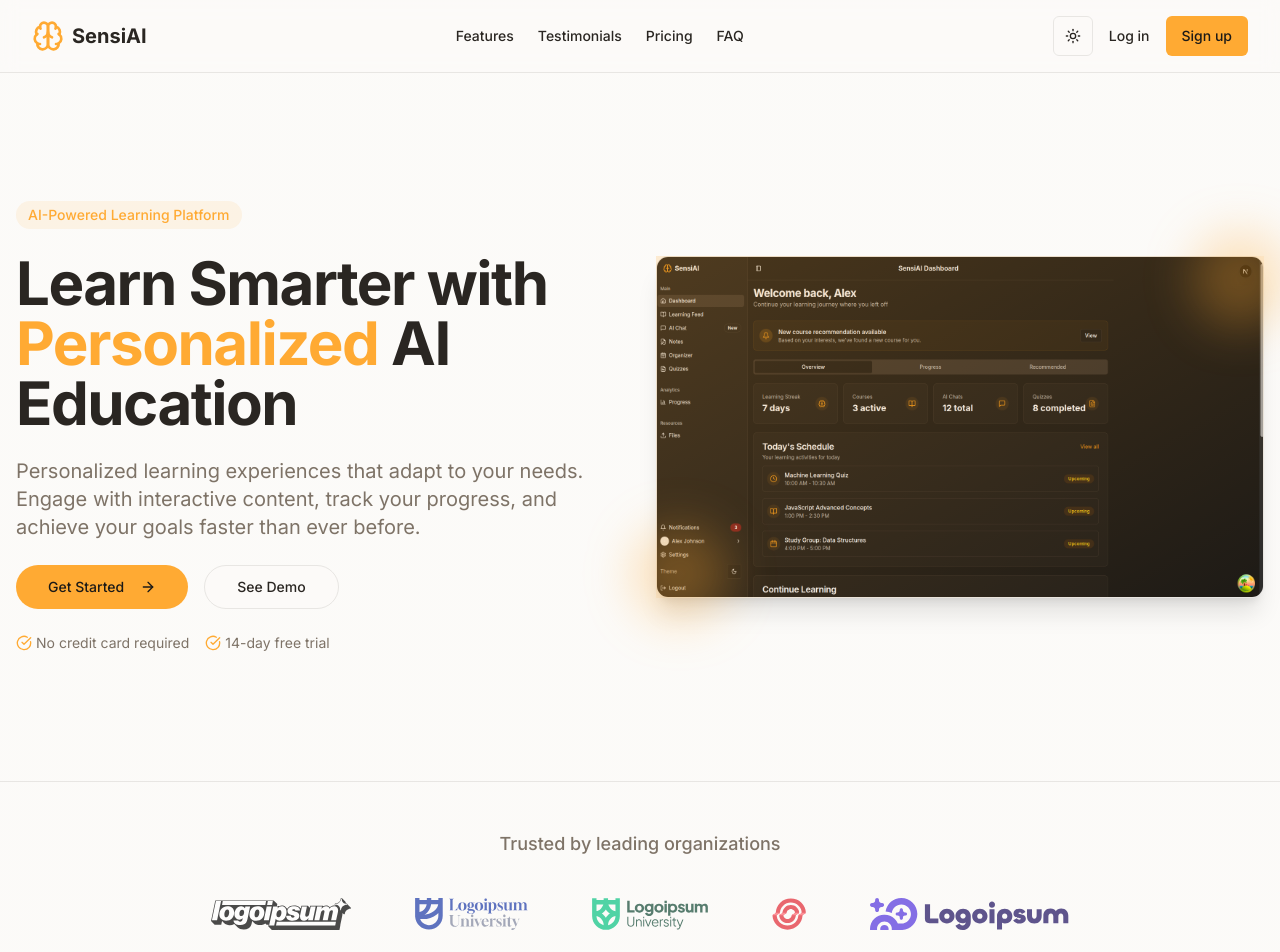
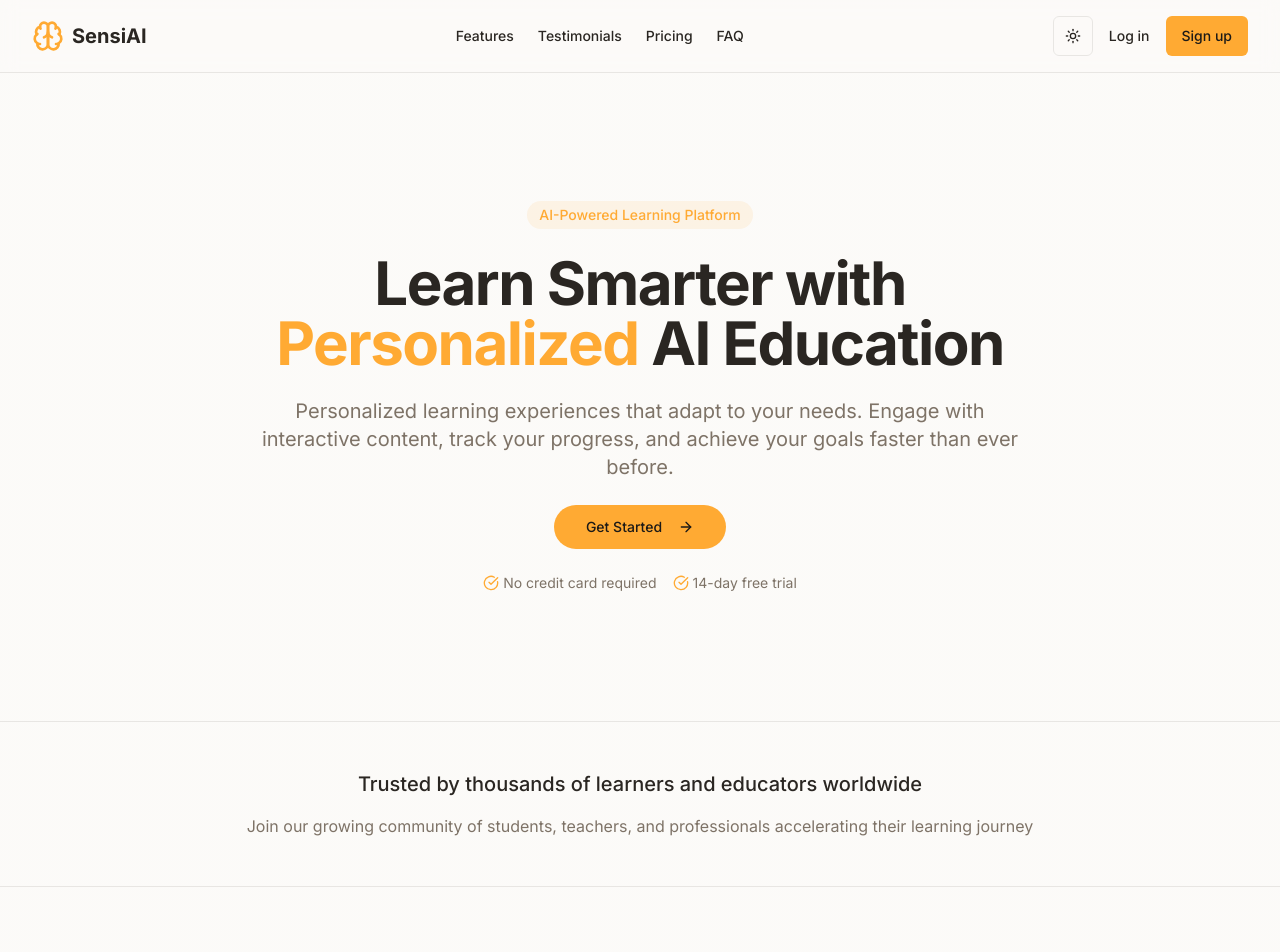
Before and after one commit to himanshuraimau/sensai-v0-archive, a Next.js app: page / in a window 1280 px wide. Shown: the top 952 px of the page. Built offline with nearby package versions, Linux system fonts and the light colour scheme; no server answers.

Commit message:
feat: Enhance landing page layout and content for improved user engagement

```diff
--- a/app/page.tsx
+++ b/app/page.tsx
@@ -5,6 +5,7 @@ import { Button } from "@/components/ui/button"
 import { ArrowRight, Brain, Lightbulb, Zap, CheckCircle, Star, Users, BookOpen, BarChart, Shield } from "lucide-react"
 import { ThemeToggle } from "@/components/theme-toggle"
 import { motion } from "framer-motion"
+import Image from "next/image"
 
 export default function LandingPage() {
   return (
@@ -47,8 +48,12 @@ export default function LandingPage() {
       {/* Hero Section */}
       <section className="relative overflow-hidden py-20 md:py-32">
         <div className="container mx-auto px-4">
-          <div className="grid gap-12 md:grid-cols-2 md:gap-8 items-center">
-            <motion.div className="space-y-6" initial={{ opacity: 0, y: 20 }} animate={{ opacity: 1, y: 0 }} transition={{ delay: 0.6 }}>
+          <motion.div
+            className="max-w-3xl mx-auto space-y-6 text-center"
+            initial={{ opacity: 0, y: 20 }}
+            animate={{ opacity: 1, y: 0 }}
+            transition={{ delay: 0.6 }}
+          >
             <div className="inline-block rounded-full bg-primary/10 px-3 py-1 text-sm font-medium text-primary">
               AI-Powered Learning Platform
             </div>
@@ -59,17 +64,14 @@ export default function LandingPage() {
               Personalized learning experiences that adapt to your needs. Engage with interactive content, track your
               progress, and achieve your goals faster than ever before.
             </p>
-              <div className="flex flex-wrap gap-4">
+            <div className="flex flex-wrap justify-center gap-4">
               <Button size="lg" asChild className="rounded-full">
                 <Link href="/signup">
                   Get Started <ArrowRight className="ml-2 h-4 w-4" />
                 </Link>
               </Button>
-                <Button size="lg" variant="outline" asChild className="rounded-full">
-                  <Link href="/demo">See Demo</Link>
-                </Button>
             </div>
-              <div className="flex items-center gap-4 text-sm text-muted-foreground">
+            <div className="flex items-center justify-center gap-4 text-sm text-muted-foreground">
               <div className="flex items-center gap-1">
                 <CheckCircle className="h-4 w-4 text-primary" />
                 <span>No credit card required</span>
@@ -80,47 +82,19 @@ export default function LandingPage() {
               </div>
             </div>
           </motion.div>
-            <div className="relative">
-              <motion.div className="aspect-video overflow-hidden rounded-xl border bg-background shadow-xl" initial={{ opacity: 0, x: 20 }} animate={{ opacity: 1, x: 0 }} transition={{ delay: 0.2 }}>
-                <div className="absolute inset-0 bg-gradient-to-br from-primary/20 to-background/0"></div>
-                <img
-                  src="/place.png?height=600&width=800"
-                  style={{ objectFit: "fill" }}
-                  alt="SensiAI Dashboard Preview"
-                  className="h-full w-full object-cover"
-                />
-              </motion.div>
-              <div className="absolute -bottom-6 -left-6 h-24 w-24 rounded-full bg-primary/30 blur-xl"></div>
-              <div className="absolute -top-6 -right-6 h-24 w-24 rounded-full bg-primary/30 blur-xl"></div>
-            </div>
-          </div>
         </div>
       </section>
 
       {/* Trusted By Section */}
-      <section className="border-y  py-12">
+      <section className="border-y py-12">
         <div className="container mx-auto px-4">
-          <h2 className="mb-8 text-center text-lg font-medium text-muted-foreground">
-            Trusted by leading organizations
+          <h2 className="text-center text-xl font-medium">
+            Trusted by thousands of learners and educators worldwide
           </h2>
-          <div className="flex flex-wrap justify-center gap-8 md:gap-16">
-            {[
-              { src: "/logoipsum-288.svg", alt: "Google" },
-              { src: "/logoipsum-352.svg", alt: "Microsoft" },
-              { src: "/logoipsum-354.svg", alt: "Amazon" },
-              { src: "/logoipsum-359.svg", alt: "Meta" },
-              { src: "/logoipsum-360.svg", alt: "OpenAI" },
-            ].map((logo, i) => (
-              <div
-                key={i}
-                className="flex h-12 items-center justify-center opacity-70 transition-all hover:opacity-100 hover:grayscale-0"
-              >
-                <img src={logo.src} alt={logo.alt} className="h-8 object-contain" />
+          <p className="mt-4 text-center text-muted-foreground">
+            Join our growing community of students, teachers, and professionals accelerating their learning journey
+          </p>
         </div>
-            ))}
-          </div>
-        </div>
-
       </section>
 
       {/* Features Section */}
```
Lines whose indentation alone changed are shown as unchanged.
